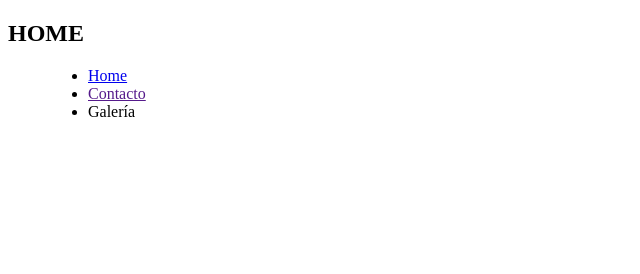
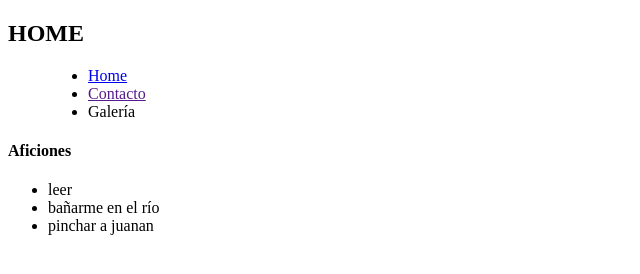
Before and after one commit to claudiahergre/origin, a plain HTML site: page index.html in a window 1280 px wide. Shown: the whole page, without its empty margins (0-640 px from the left). Drawn offline with Linux system fonts and the light colour scheme.

Commit message:
hago la lista de aficiones

```diff
--- a/index.html
+++ b/index.html
@@ -19,6 +19,14 @@
         </ul>
     </menu>
 
+    <section>
+        <h4>Aficiones</h4>
+        <ul>
+            <li>leer</li>
+            <li>bañarme en el río</li>
+            <li>pinchar a juanan</li>
+        </ul>
+    </section>
 </body>
 
 </html>
```
